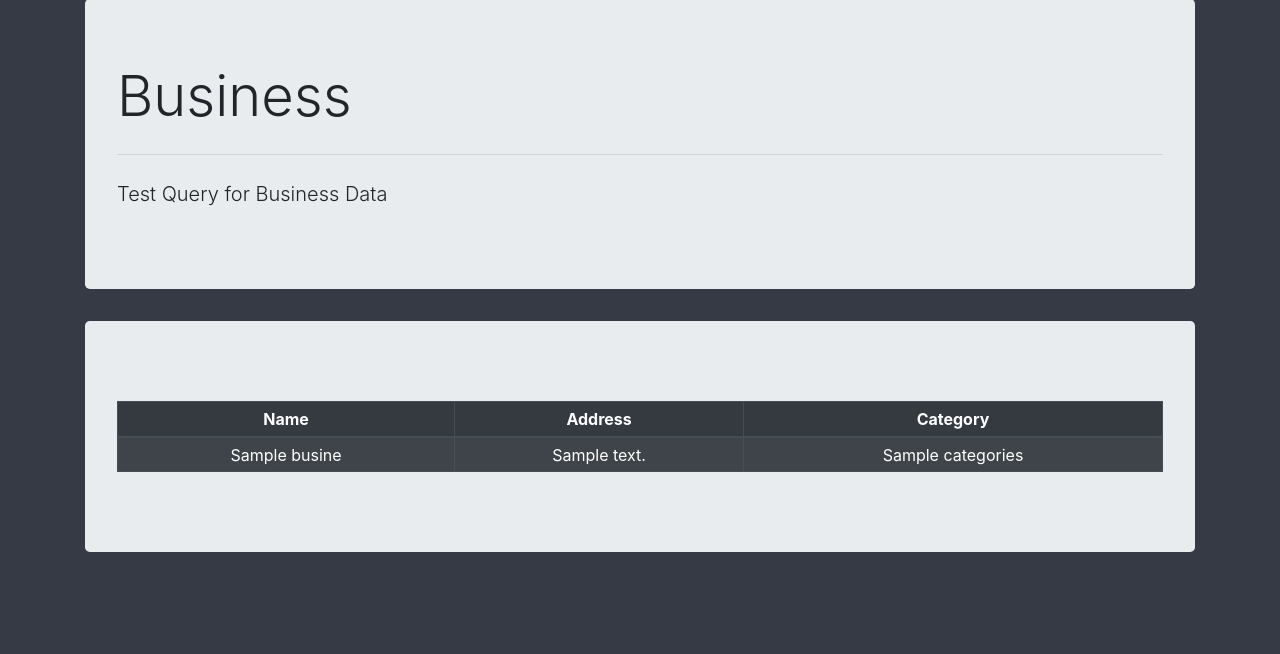
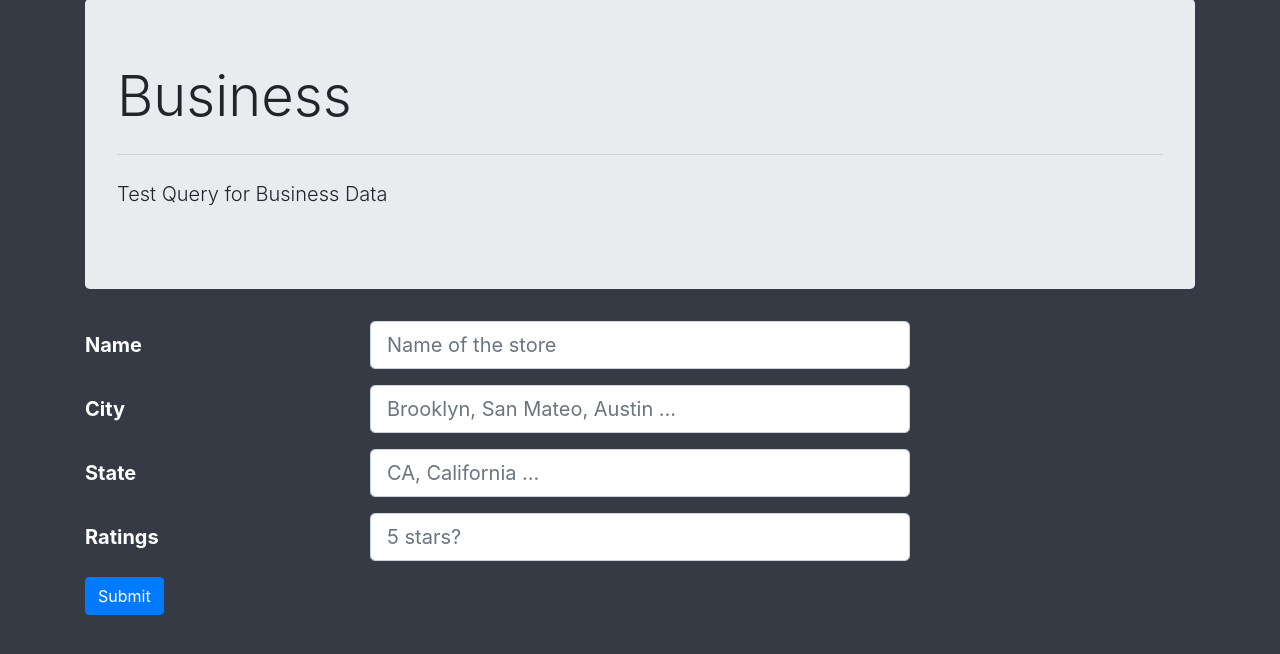
Before and after one commit to ruijin6000/critiquel, a Flask app: page /business in a window 1280 px wide. Shown: the part 77-731 px from the top of the page. Run offline with Flask 2, Linux system fonts and the light colour scheme; a database or web service that is not in the repository returns one stand-in record (values such as "Sample title"); some libraries are stand-ins or nearby versions.

Commit message:
Dynamic querying on Business dataset

```diff
--- a/critique/templates/base.html
+++ b/critique/templates/base.html
@@ -12,14 +12,13 @@
     <nav class="navbar navbar-expand-lg navbar-dark bg-dark">
       <div class="container">
         <a class="navbar-brand" href="{{ url_for('index') }}"><img id="navlogo" src="{{ url_for('static', filename='images/review.png') }}" alt=""></a>
-        <button class="navbar-toggler" type="button" data-toggle="collapse" data-target="#navbarSupportedContent" aria-controls="navbarSupportedContent" aria-expanded="false" aria-label="Toggle navigation"></button>
         <div class="collapse navbar-collapse" id="navbarSupportedContent">
           <ul class="navbar-nav mr-auto">
             <li class="nav-item dropdown">
               <a class="nav-link dropdown-toggle" href="#" id="navbarDropdown" role="button" data-toggle="dropdown" aria-haspopup="true" aria-expanded="false">Queries</a>
               <div class="dropdown-menu" aria-labelledby="navbarDropdown">
-                <a class="dropdown-item" href="{{ url_for('business') }}">Business</a>
-                <a class="dropdown-item" href="#">Another action</a>
+                <a class="dropdown-item" href="#">CRUD</a>
+                <a class="dropdown-item" href="{{ url_for('business') }}">Business Queries</a>
                 <div class="dropdown-divider"></div>
                   <a class="dropdown-item" href="#">Something else here</a>
                 </div>
@@ -37,9 +36,8 @@
         <p class="lead">{% block subtext %}{% endblock %}</p>
       </div>
 
-      <div class="jumbotron">
-          <p class="lead">{% block content %}{% endblock %}</p>
-      </div>
+      {% block content %}{% endblock %}
+
     </div>
 
     {% block scriptimport %}{% endblock %}
--- a/critique/templates/business.html
+++ b/critique/templates/business.html
@@ -7,20 +7,63 @@
 {% block subtext %}Test Query for Business Data{% endblock %}
 
 {% block content %}
-<table class="table table-dark table-bordered table-sm table-striped text-center">
+  {% if data %}
+    <table class="table table-light table-bordered table-sm table-striped text-center">
       <thead>
         <th scope="col">Name</th>
+        <th scope="col">City</th>
+        <th scope="col">Category</th>
         <th scope="col">Address</th>
-    <th scope="col">Category</th>
+        <th scope="col">Ratings</th>
       </thead>
       <tbody>
         {% for row in data %}
-      <tr scope="row">
+          {% if row.address|length and row.categories|length %}
+            <tr>
               <td>{{ row.name }}</td>
+              <td>{{ row.city }}</td>
+              <td>{{ row.categories }}</td>
               <td>{{ row.address }}</td>
-        <td>{{ row.categories }}</td>
+              <td>{{ row.stars }}</td>
             </tr>
+          {% endif %}
         {% endfor %}
       </tbody>
     </table>
+
+  {% else %}
+
+    <form action="{{ url_for('business') }}" method="post" id="form1">
+
+          <div class="form-group row">
+            <label class="col-sm-3 col-form-label col-form-label-lg" for="name">Name</label>
+            <div class="col-sm-6">
+              <input class="form-control form-control-lg" name="name" placeholder="Name of the store">
+            </div>
+          </div>
+
+          <div class="form-group row">
+            <label class="col-sm-3 col-form-label col-form-label-lg" for="city">City</label>
+            <div class="col-sm-6">
+              <input type="text" class="form-control form-control-lg" name="city" placeholder="Brooklyn, San Mateo, Austin ..." >
+            </div>
+          </div>
+
+          <div class="form-group row">
+            <label class="col-sm-3 col-form-label col-form-label-lg" for="state">State</label>
+            <div class="col-sm-6">
+              <input type="text" class="form-control form-control-lg" name="state" placeholder="CA, California ..." >
+            </div>
+          </div>
+
+          <div class="form-group row">
+            <label class="col-sm-3 col-form-label col-form-label-lg" for="ratings">Ratings</label>
+            <div class="col-sm-6">
+              <input type="text" class="form-control form-control-lg" name="ratings" placeholder="5 stars?" >
+            </div>
+          </div>
+        </form>
+
+        <button type="submit" class="btn btn-primary" value="submit" form="form1">Submit</button>
+  {% endif %}
 {% endblock %}
--- a/critique/templates/index.html
+++ b/critique/templates/index.html
@@ -13,5 +13,7 @@
 {% endblock %}
 
 {% block content %}
-  <h1>Content goes here.</h1>
+  <div class="jumbotron">
+    <p class="lead">Content goes here. Please refer to index.html to how to place stuff.</p>
+  </div>
 {% endblock %}
--- a/critique/views.py
+++ b/critique/views.py
@@ -2,7 +2,12 @@ from flask import render_template, request
 from flask_pymongo import PyMongo
 from . import app
 
+states_list = {'Alabama': 'AL', 'Alaska': 'AK', 'American Samoa': 'AS', 'Arizona': 'AZ', 'Arkansas': 'AR', 'California': 'CA', 'Colorado': 'CO', 'Connecticut': 'CT', 'Delaware': 'DE', 'District Of Columbia': 'DC', 'Federated States Of Micronesia': 'FM', 'Florida': 'FL', 'Georgia': 'GA', 'Guam': 'GU', 'Hawaii': 'HI', 'Idaho': 'ID', 'Illinois': 'IL', 'Indiana': 'IN', 'Iowa': 'IA', 'Kansas': 'KS', 'Kentucky': 'KY', 'Louisiana': 'LA', 'Maine': 'ME', 'Marshall Islands': 'MH', 'Maryland': 'MD', 'Massachusetts': 'MA', 'Michigan': 'MI', 'Minnesota': 'MN', 'Mississippi': 'MS', 'Missouri': 'MO', 'Montana': 'MT', 'Nebraska': 'NE', 'Nevada': 'NV', 'New Hampshire': 'NH', 'New Jersey': 'NJ', 'New Mexico': 'NM', 'New York': 'NY', 'North Carolina': 'NC', 'North Dakota': 'ND', 'Northern Mariana Islands': 'MP', 'Ohio': 'OH', 'Oklahoma': 'OK', 'Oregon': 'OR', 'Palau': 'PW', 'Pennsylvania': 'PA', 'Puerto Rico': 'PR', 'Rhode Island': 'RI', 'South Carolina': 'SC', 'South Dakota': 'SD', 'Tennessee': 'TN', 'Texas': 'TX', 'Utah': 'UT', 'Vermont': 'VT', 'Virgin Islands': 'VI', 'Virginia': 'VA', 'Washington': 'WA', 'West Virginia': 'WV', 'Wisconsin': 'WI', 'Wyoming': 'WY'}
+
 mongo = PyMongo(app, uri="mongodb://ec2-54-241-147-8.us-west-1.compute.amazonaws.com:27022/yelpData")
+
+def capitalize_each_word(word):
+    return ' '.join(i.capitalize() for i in word.split(" "))
 
 @app.route('/')
 def index():
@@ -12,8 +17,37 @@ def index():
 def credits():
     return render_template('credits.html')
 
-@app.route('/business')
+@app.route('/business', methods=['POST', 'GET'])
 def business():
-    print()
-    result = mongo.db.business.find({'state':'CA'}, {'name':1,'address':1,'categories':1})
-    return render_template('business.html', data=result)
+    # Query field will never be empty since input is mandatory
+    # If user inputted data in the form, we would have a post request.
+    if request.method == 'POST':
+        search_dictionary = {}
+        # Get the input using the form fields and capitalize each word
+        name = capitalize_each_word(request.form['name'])
+        if len(name) > 0:
+            search_dictionary['name'] = name
+
+        city = capitalize_each_word(request.form['city'])
+        if len(city) > 0:
+            search_dictionary['city'] = city
+
+        state_input = request.form['state']
+        if len(state_input) > 0:
+            state = state_input.upper() if len(state_input) == 2 else states_list[state_input.capitalize()]
+            search_dictionary['state'] = state
+
+        ratings = int(request.form['ratings'])
+        print(ratings)
+        search_dictionary['stars'] = ratings
+        # Search parameters
+
+        # Projection parameter
+        projection = {'name': 1, 'city': 1, 'address': 1, 'categories': 1, 'stars': 1}
+
+        # Get the query result and pass it to render the template
+        print(f'db.business.find({search_dictionary},{projection})')
+        result = mongo.db.business.find(search_dictionary, projection).limit(20)
+        return render_template('business.html', data=result)
+    # Else we have a get request, so don't pass data (will be None by default)
+    return render_template('business.html')
--- a/setup.py
+++ b/setup.py
@@ -1,8 +1,8 @@
 from setuptools import setup
 
 setup(
-    name='Rotten-Eggs',
-    packages=['eggs'],
+    name='critiquel',
+    packages=['critique'],
     include_package_data=True,
     install_requires=[
         'flask', 'Flask-PyMongo'
```
Lines whose indentation alone changed are shown as unchanged.
